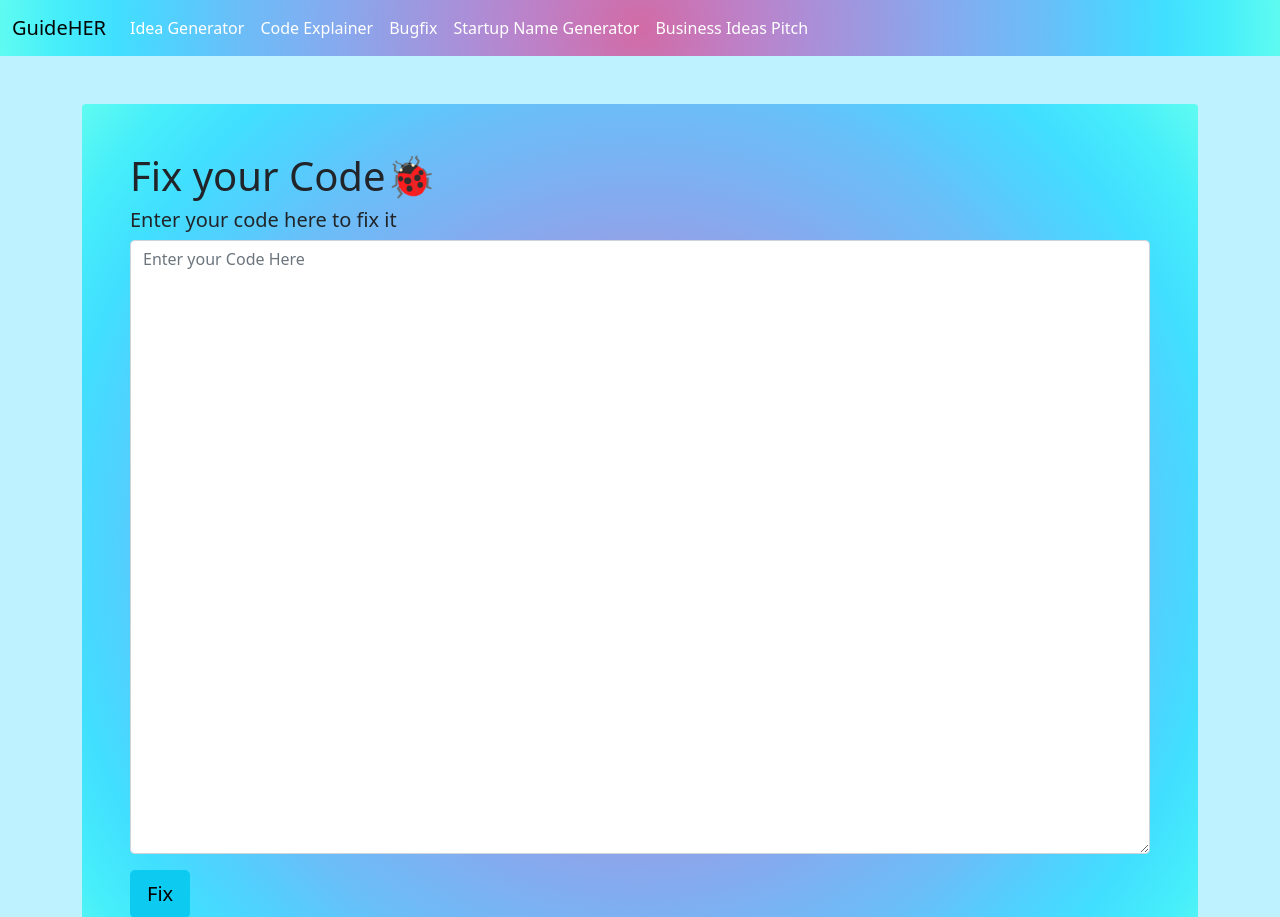
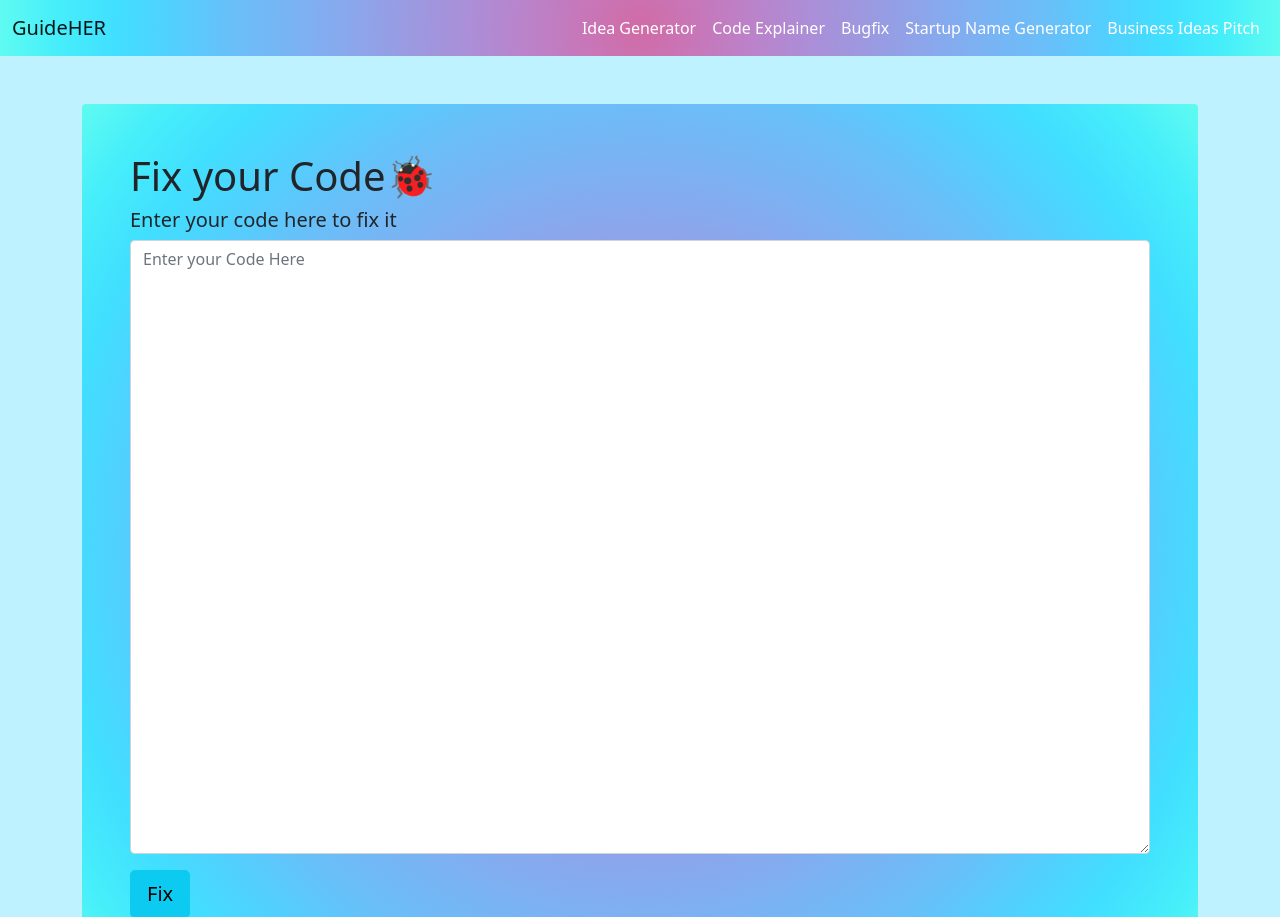
Before and after one commit to JoelJJoseph/EmpowHer, a Flask app: page /bugfix in a window 1280 px wide. Shown: the top 917 px of the page. Run offline with Flask 2, Linux system fonts and the light colour scheme.

Commit message:
Update layout.html

```diff
--- a/Tools/templates/includes/layout.html
+++ b/Tools/templates/includes/layout.html
@@ -45,17 +45,14 @@
 
 <body>
 
-  <nav class="navbar navbar-expand navbar-dark bg-dark"
-    style="background-image: radial-gradient(circle, #d16ba5, #c777b9, #ba83ca, #aa8fd8, #9a9ae1, #8aa7ec, #79b3f4, #69bff8, #52cffe, #41dfff, #46eefa, #5ffbf1);">
-    <div class="container-fluid">
-      <a class="navbar-brand" style="color: rgb(5, 5, 5);" href="http://localhost:8000/">GuideHER</a>
-      <button class="navbar-toggler" type="button" data-bs-toggle="collapse" data-bs-target="#navbarCollapse"
-        aria-controls="navbarCollapse" aria-expanded="false" aria-label="Toggle navigation">
+  <nav class="navbar navbar-expand-sm navbar-light bg-success" style="background-image: radial-gradient(circle, #d16ba5, #c777b9, #ba83ca, #aa8fd8, #9a9ae1, #8aa7ec, #79b3f4, #69bff8, #52cffe, #41dfff, #46eefa, #5ffbf1);">
+        <div class="container-fluid ">
+            <a class="navbar-brand " href="http://localhost:8000/">GuideHER</a>
+            <button class="navbar-toggler" type="button" data-bs-toggle="collapse" data-bs-target="#navbarSupportedContent" aria-controls="navbarSupportedContent" aria-expanded="false" aria-label="Toggle navigation">
       <span class="navbar-toggler-icon"></span>
     </button>
-      <div class="collapse navbar-collapse" id="navbarCollapse">
-        <ul class="navbar-nav me-auto mb-2 mb-md-0">
-
+            <div class="collapse navbar-collapse justify-content-end" id="navbarSupportedContent">
+                <ul class="navbar-nav ">
                     <li class="nav-item">
                         <a class="nav-link" href="/ideas" style="color: rgb(255, 255, 255);">Idea Generator</a>
                     </li>
@@ -77,8 +74,6 @@
                     <li class="nav-item">
                         <a class="nav-link" href="/business-pitch" style="color: rgb(255, 255, 255);">Business Ideas Pitch</a>
                     </li>
-
-
                 </ul>
             </div>
         </div>
```
Lines whose indentation alone changed are shown as unchanged.
